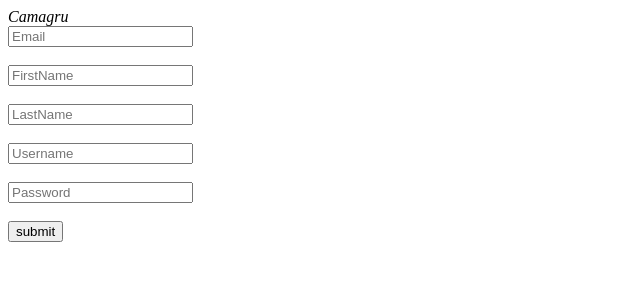
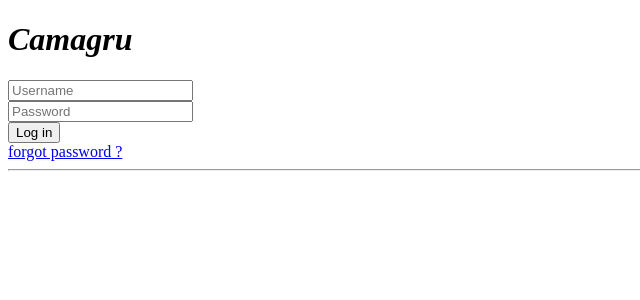
Before and after one commit to mphomahloko/camagru, a PHP site: page /camagru/ in a window 1280 px wide. Shown: the top 300 px of the page, without its empty margins (0-640 px from the left). Run offline with PHP 8.4, Linux system fonts and the light colour scheme.

Commit message:
udate on the index page

```diff
--- a/dashboard.php
+++ b/dashboard.php
@@ -1,7 +1,7 @@
 <?php
 require_once 'config/database.php';
 $path = "";
-if ( isset( $_POST['submit'] ) ) {
+if ( isset( $_POST['s_img'] ) ) {
     $img = $_POST['photo'];
     $pic = explode(",",$img);
     if ( $img ){
@@ -32,7 +32,7 @@ if ( isset( $_POST['submit'] ) ) {
         <canvas id="canvas"></canvas><br>
     <form method = "POST">
         <input type="hidden" id = "picture" name = "photo">
-        <input type = "submit" name = "submit" value = "save image">
+        <input type = "submit" name = "s_img" value = "save image">
     </form>
     <script type="text/javascript" src="./cam.js"></script>
     <?php if ( $path )
--- a/index.php
+++ b/index.php
@@ -1,33 +1,15 @@
 <?php
 require_once 'config/database.php';
 
-$name = $username = $fname = $lname = $email = $password = "";
+$username = $password = "";
 $errors = $data = array();
+
 if ( $_SERVER[ 'REQUEST_METHOD'] == 'POST' ) {
-
     if ( empty( $_POST[ 'username' ] ) ) {
         $errors[] = "Can't leave Username field empty!";
     }else {
 		$username = test_input( $_POST[ 'username' ] );
         $data[ 'username' ] = $username;
-    }
-    if ( empty( $_POST[ 'fname' ] ) ) {
-        $errors[] = "Can't leave your first name field empty!";
-    }else {
-        $fname = test_input( $_POST[ 'fname' ] );
-        $data[ 'fname' ] = $fname;
-    }
-    if ( empty( $_POST[ 'lname' ] ) ) {
-        $errors[] = "Can't leave your last name field empty!";
-    }else {
-        $lname = test_input( $_POST[ 'lname' ] );
-        $data[ 'lname' ] = $lname;
-    }
-    if ( empty( $_POST[ 'email' ] ) ) {
-        $errors[] = "Can't leave the email field empty!";
-    }else {
-        $email = test_input( $_POST[ 'email' ] );
-        $data[ 'email' ] = $email;
     }
     if ( empty( $_POST[ 'passwrd' ] ) ) {
         $errors[] = "Can't leave Password field empty!";
@@ -36,7 +18,7 @@ if ( $_SERVER[ 'REQUEST_METHOD'] == 'POST' ) {
         $data[ 'password' ] = $password;
     }
     if ( empty( $errors ) ) {
-        $user->register( $data );
+        $user->login( $data );
     }
 }
 
@@ -55,34 +37,26 @@ function test_input( $trimm ) {
     <link rel="stylesheet" href="style.css">
 </head>
 <body>
-    <div>
-        <div><em>Camagru</em></div>
+    <div class="wrapper">
+    <div class="box-content">
+        <div class="header"><em><h1>Camagru</h1></em></div>
         <form method="post" action="<?php echo htmlspecialchars( $_SERVER[ 'PHP_SELF' ] ); ?>" >
-            <div>
-                <input id="0e2" type="text" name="email" placeholder="Email" value="<?php echo $email; ?>" required>
+            <div class="box1">
+                <input type="text" name="username" placeholder="Username" value="<?php echo $username; ?>" required class="input-1"/>
+            <div class="overlap-text">
+                <input type="password" placeholder="Password" name="passwrd" required class="input-2"/>
             </div>
-            <br />
-            <div>
-                <input id="01e2" type="text" name="fname" placeholder="FirstName" value="<?php echo $fname; ?>" required>
-            </div>
-            <br />
-            <div>
-                <input id="02be2" type="text" name="lname" placeholder="LastName" value="<?php echo $lname; ?>" required>
-            </div>
-            <br />
-            <div>
-                <input id="03be3" type="text" name="username" placeholder="Username" value="<?php echo $username; ?>" required>
-            </div>
-            <br />
-            <div>
-                <input id="03bz3" type="password" placeholder="Password" name="passwrd" required>
-            </div>
-            <br />
-            <div>
-            <input type="submit" name="submit" value="submit">
-                <br />
+                <input type="button" name="submit" value="Log in" class="btn1">
+                <div class="fpwd">
+                    <a href="#">forgot password ?</a>
+                </div>
+                <div class="col-xs-2 col-sm6">
+                <hr class="obm_hrOr">
+                <span class="spanOR"></span>
+                </div>
             </div>
         </form>
+        </div>
     </div>
 </body>
 </html>
```
Also changed, not shown: login.php (+34 -4 lines).
